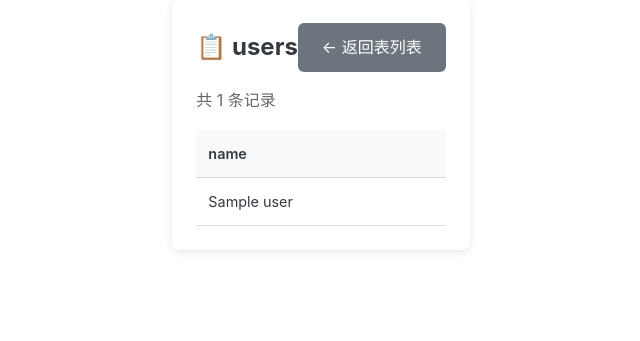
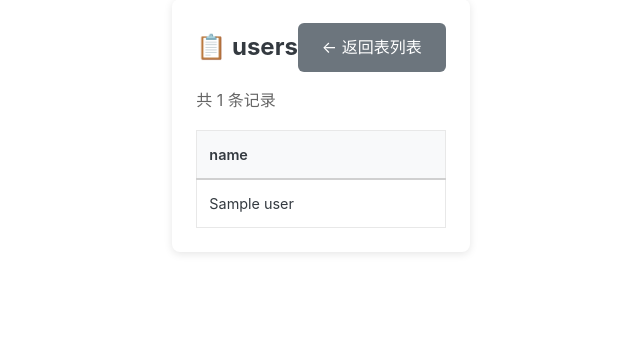
Before and after one commit to nagedb/flask-web, a Flask app: page /data?table=users in a window 1280 px wide. Shown: the part 173-514 px from the top of the page, without its empty margins (319-959 px from the left). Run offline with Flask 3, Linux system fonts and the light colour scheme; a database or web service that is not in the repository returns one stand-in record (values such as "Sample title"); some libraries are stand-ins or nearby versions.

Commit message:
Improve table styling with fine gray borders
- Add fine gray borders to all table cells (#e8e8e8)
- Add darker border to table outline (#d0d0d0)
- Enhance table header with thicker bottom border
- Apply consistent styling to both schedule and data tables
- Improve visual clarity and professional appearance

```diff
--- a/templates/data.html
+++ b/templates/data.html
@@ -130,18 +130,20 @@
     width: 100%;
     border-collapse: collapse;
     font-size: 0.9rem;
+    border: 1px solid #d0d0d0;
 }
 .data-table th,
 .data-table td {
     padding: 0.75rem;
     text-align: left;
-    border-bottom: 1px solid #ddd;
+    border: 1px solid #e8e8e8;
 }
 .data-table th {
     background: #f8f9fa;
     font-weight: 600;
     position: sticky;
     top: 0;
+    border-bottom: 2px solid #d0d0d0;
 }
 .data-table tr:hover {
     background: #f5f5f5;
--- a/templates/schedule.html
+++ b/templates/schedule.html
@@ -312,13 +312,14 @@
     width: 100%;
     border-collapse: collapse;
     font-size: 0.9rem;
+    border: 1px solid #d0d0d0;
 }
 
 .data-table th,
 .data-table td {
     padding: 0.75rem;
     text-align: left;
-    border-bottom: 1px solid #ddd;
+    border: 1px solid #e8e8e8;
 }
 
 .data-table th {
@@ -326,6 +327,7 @@
     font-weight: 600;
     position: sticky;
     top: 0;
+    border-bottom: 2px solid #d0d0d0;
 }
 
 .data-table tr:hover {
```
